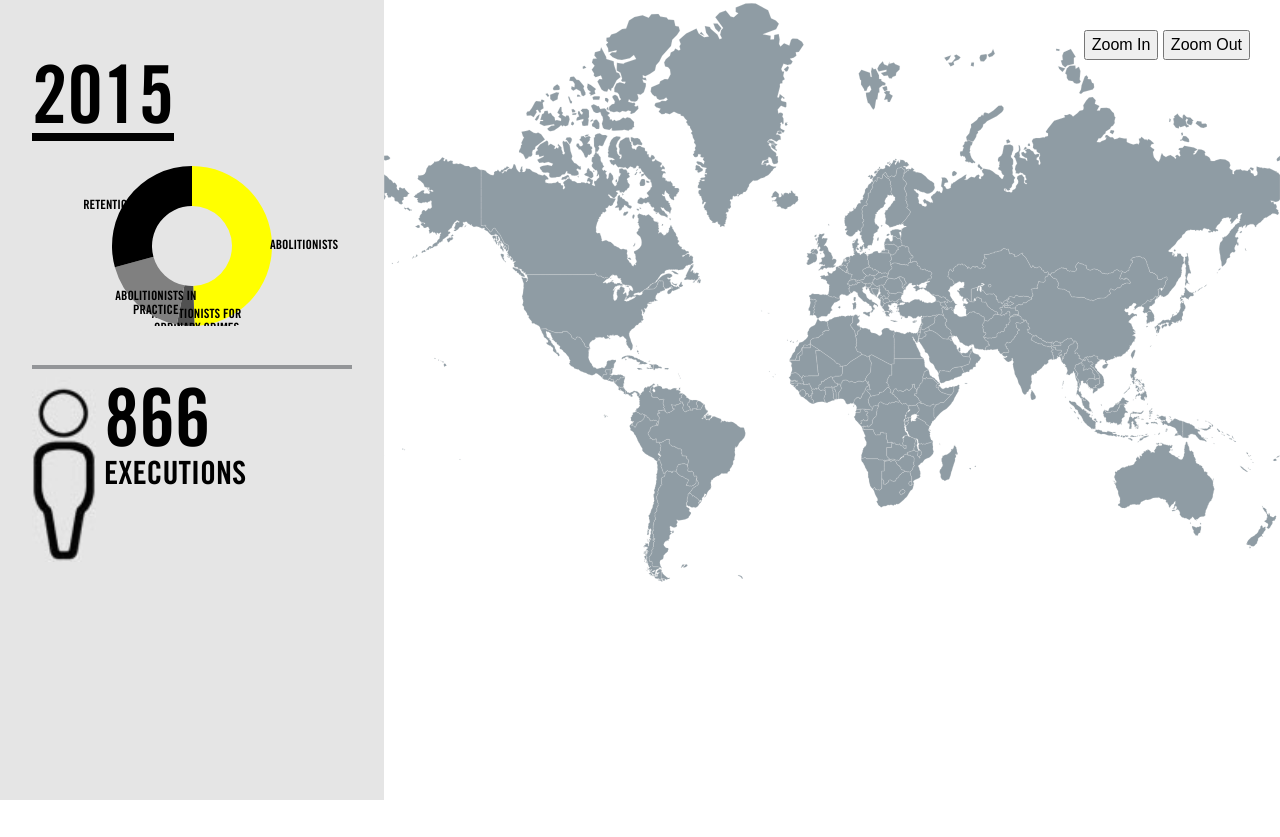
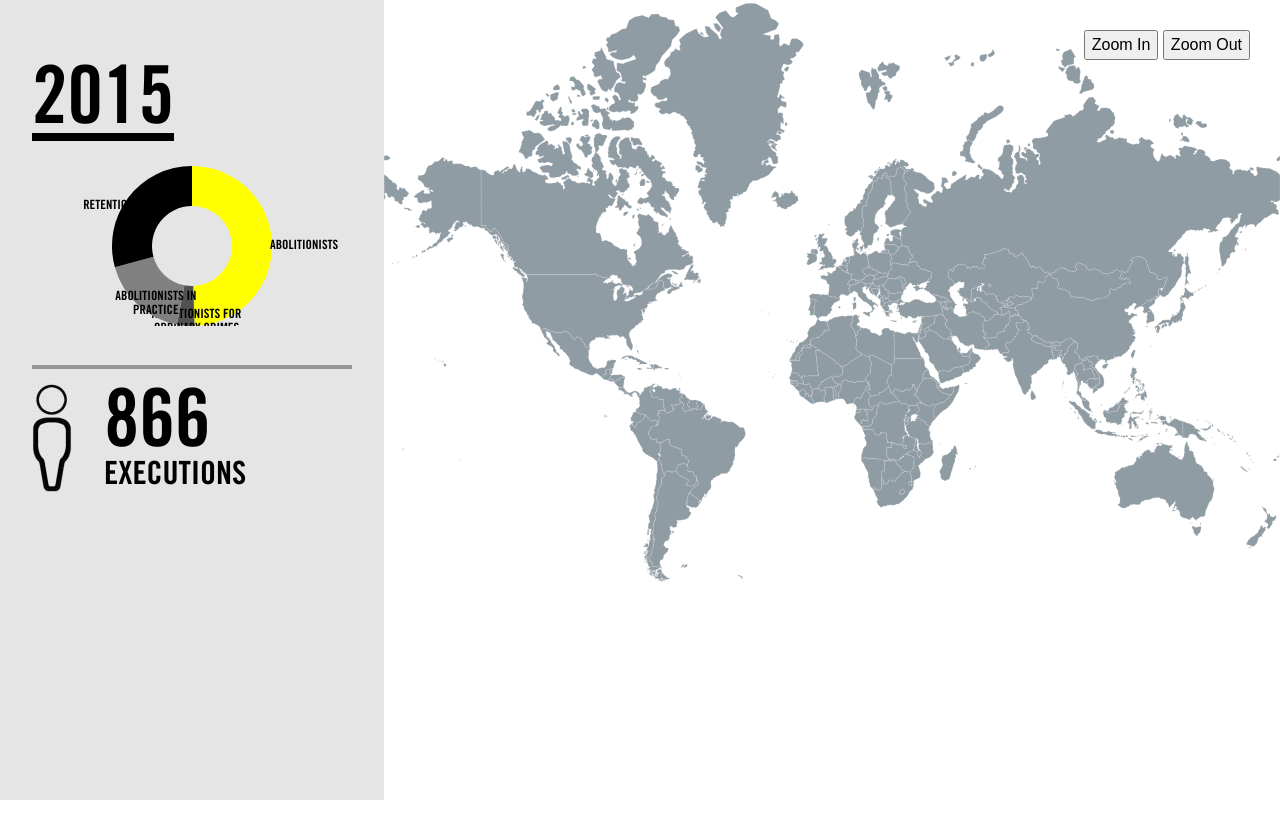
Before and after one commit to amnestywebsite/amnesty-death-penalty, a website: page index.html in a window 1280 px wide. Drawn offline with Linux system fonts and the light colour scheme.

Commit message:
Made the person image keep same height.

```diff
--- a/index.html
+++ b/index.html
@@ -24,7 +24,9 @@
   <h1 class="ttu giga mb4"><span class="thick-underline">2015</span></h1>
   <div id="donut-chart"></div>
   <div class="total-executions media mt4 pt2">
-    <img class="total-executions-icon media__img" src="images/person.jpg">
+    <div class="media__img">
+      <img class="total-executions-icon" src="images/person.jpg">
+    </div>
     <div class="media__body">
       <h2 class="ttu giga mt0 mb0">866</h2>
       <h3 class="ttu alpha mt0 mb0 lh-reset" data-fitter-happier-text>Executions</h3>
```
